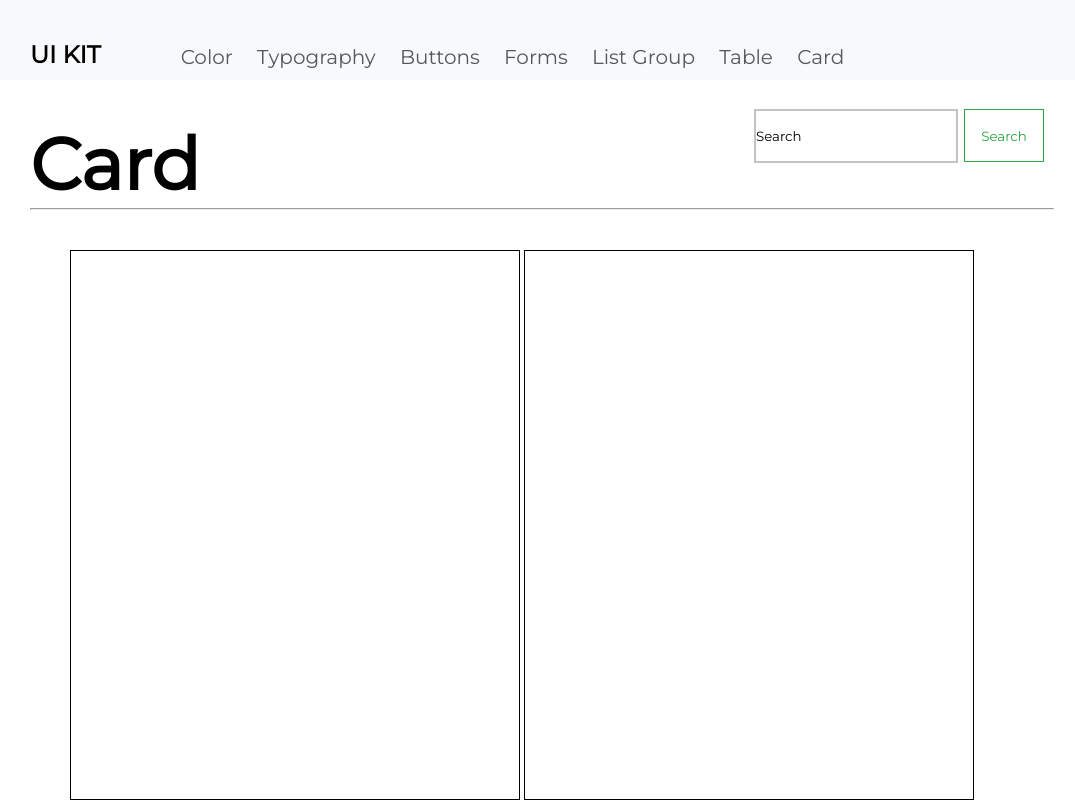
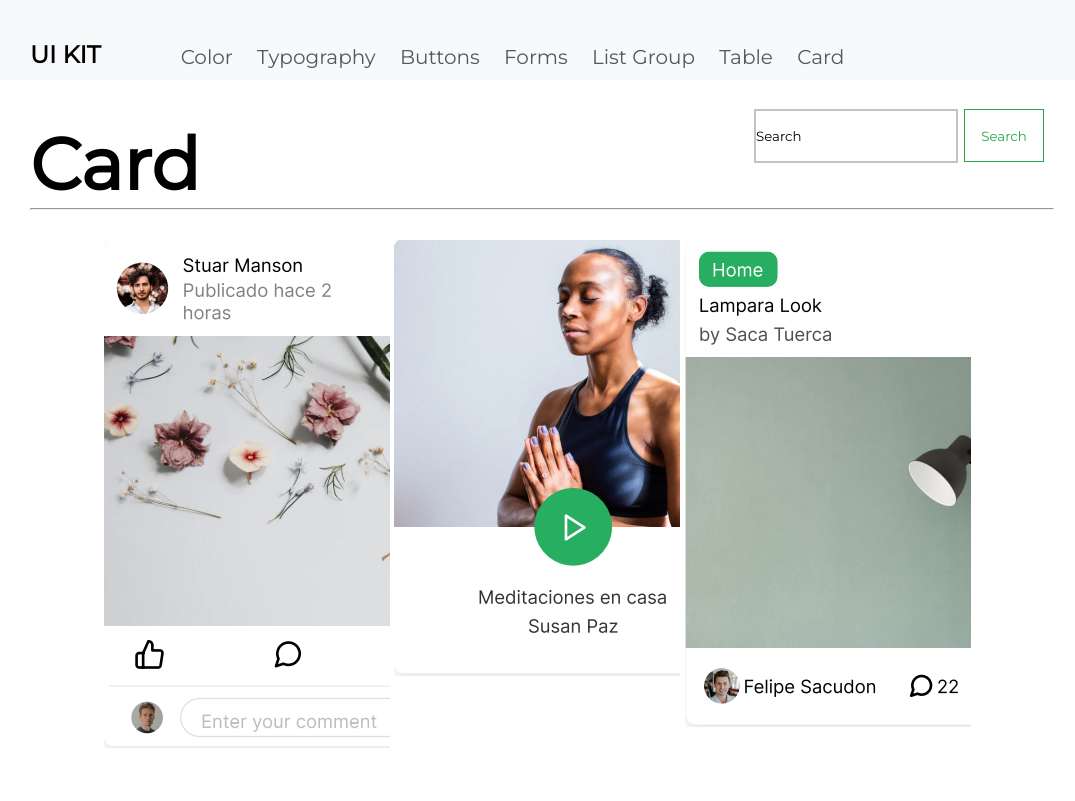
Before and after one commit to griwan/leapfrog_internship, a plain HTML site: page assignments/Assignment2/card.html in a window 1280 px wide. Shown: the top 801 px of the page, without its empty margins (98-1173 px from the left). Drawn offline with Linux system fonts and the light colour scheme.

Commit message:
finish 2

```diff
--- a/assignments/Assignment2/card.html
+++ b/assignments/Assignment2/card.html
@@ -44,9 +44,10 @@
         </div>
      <div class="row">
          <div class="cardgroup">
-             <div class="card"></div>
-             <div class="card"></div>
-             <div class="card"></div>
+             <div class="card"><img src="images/card1.png" alt="" srcset=""></div>
+             <div class="card"><img src="images/card2.png" alt="" srcset=""></div>
+             <div class="card"><img src="images/card3.png" alt="" srcset=""></div>
+
          </div>
      </div>
     </div>
--- a/assignments/Assignment2/style.css
+++ b/assignments/Assignment2/style.css
@@ -387,18 +387,16 @@ textarea{
 
 
 .cardgroup{
-    padding:10px;
+    width:99%;
+    text-align:center;
 
-    width: 100%;
-    height: auto;
 }
 .card{
-    display: inline-block;
+    width:30%;
 
-    height:500px;
-    width:400px;
-    border: 1px solid black;
-    padding:24px;
+    height:650px;
+    display:inline-block;
+    overflow: hidden
 }
 
 .hover-primary ,.focus{
```
Also changed, not shown: index.html (+1 -1 lines), assignments/Assignment2/images/card1.png (added), assignments/Assignment2/images/card2.png (added), assignments/Assignment2/images/card3.png (added).
